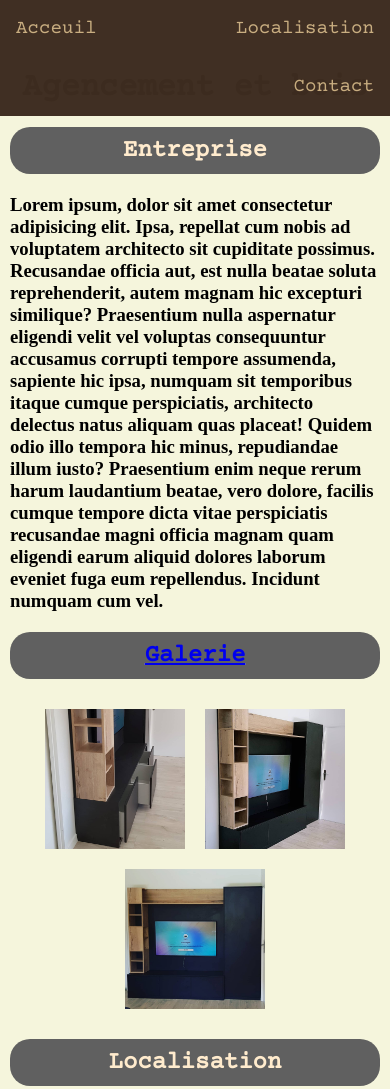
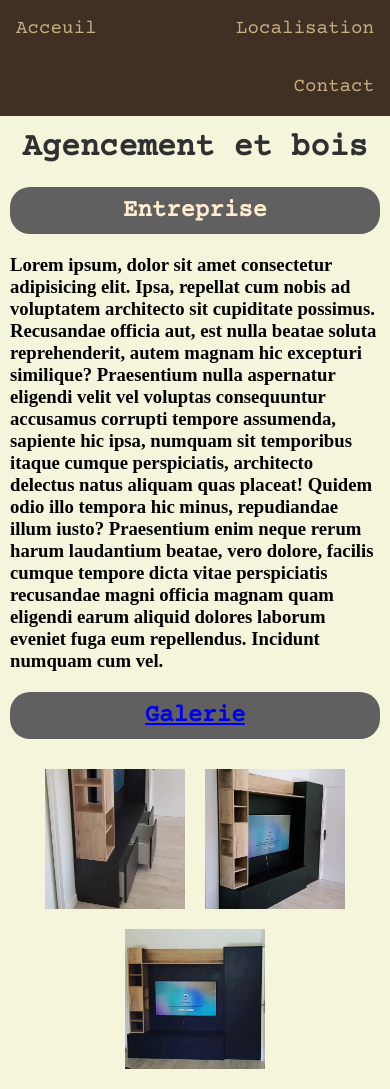
Before and after one commit to Lapindivin/agencement, a plain HTML site: page index.html in a window 390 px wide. Shown: the top 1089 px of the page. Drawn offline with nearby package versions, Linux system fonts and the light colour scheme.

Commit message:
Update style.css

```diff
--- a/style.css
+++ b/style.css
@@ -102,3 +102,6 @@ p {
   margin-left: auto;
   margin-right: auto;
 }
+@media only screen and (max-width: 475px) {
+  h1 {margin-top: 120px }
+}
```
